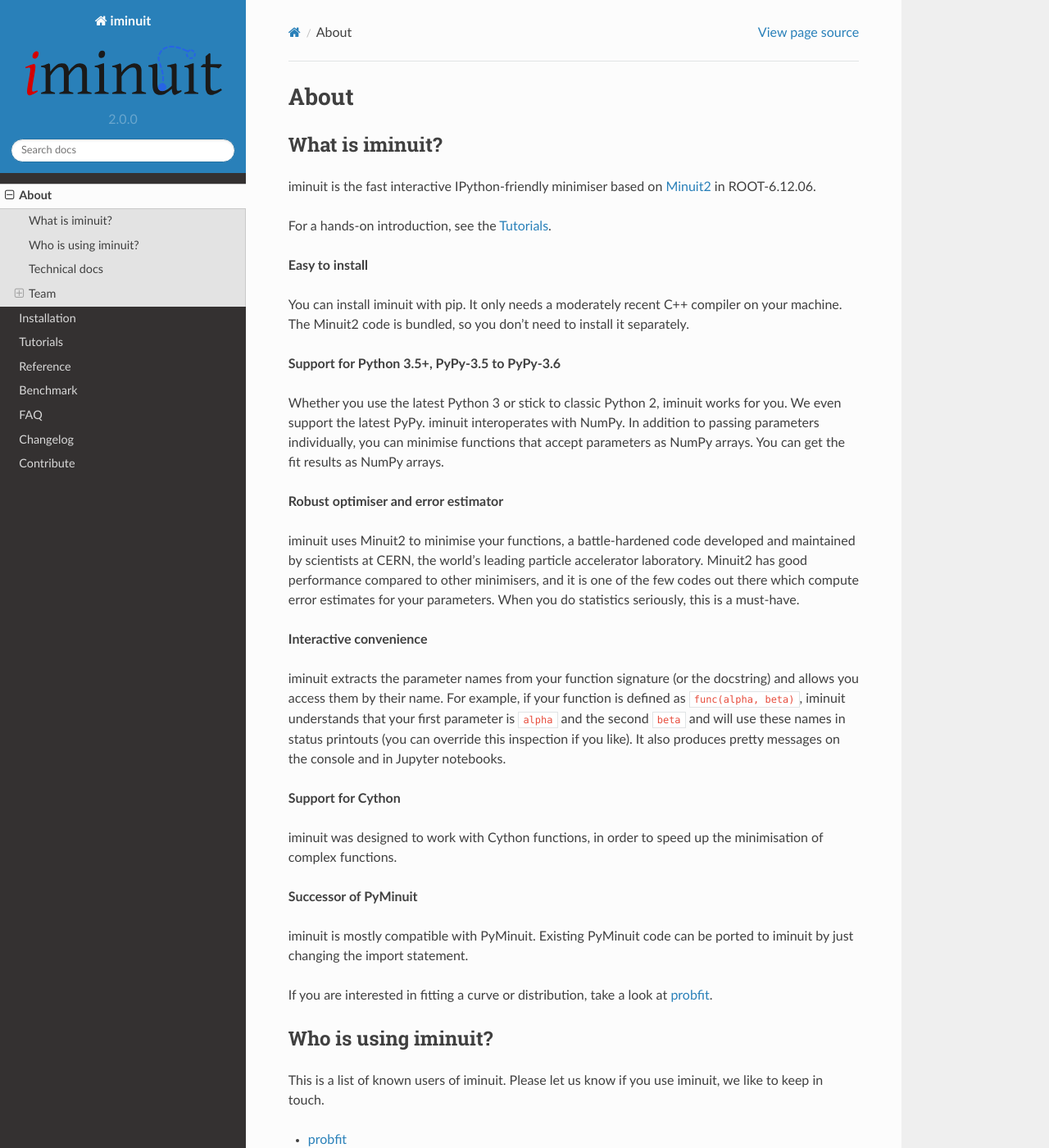
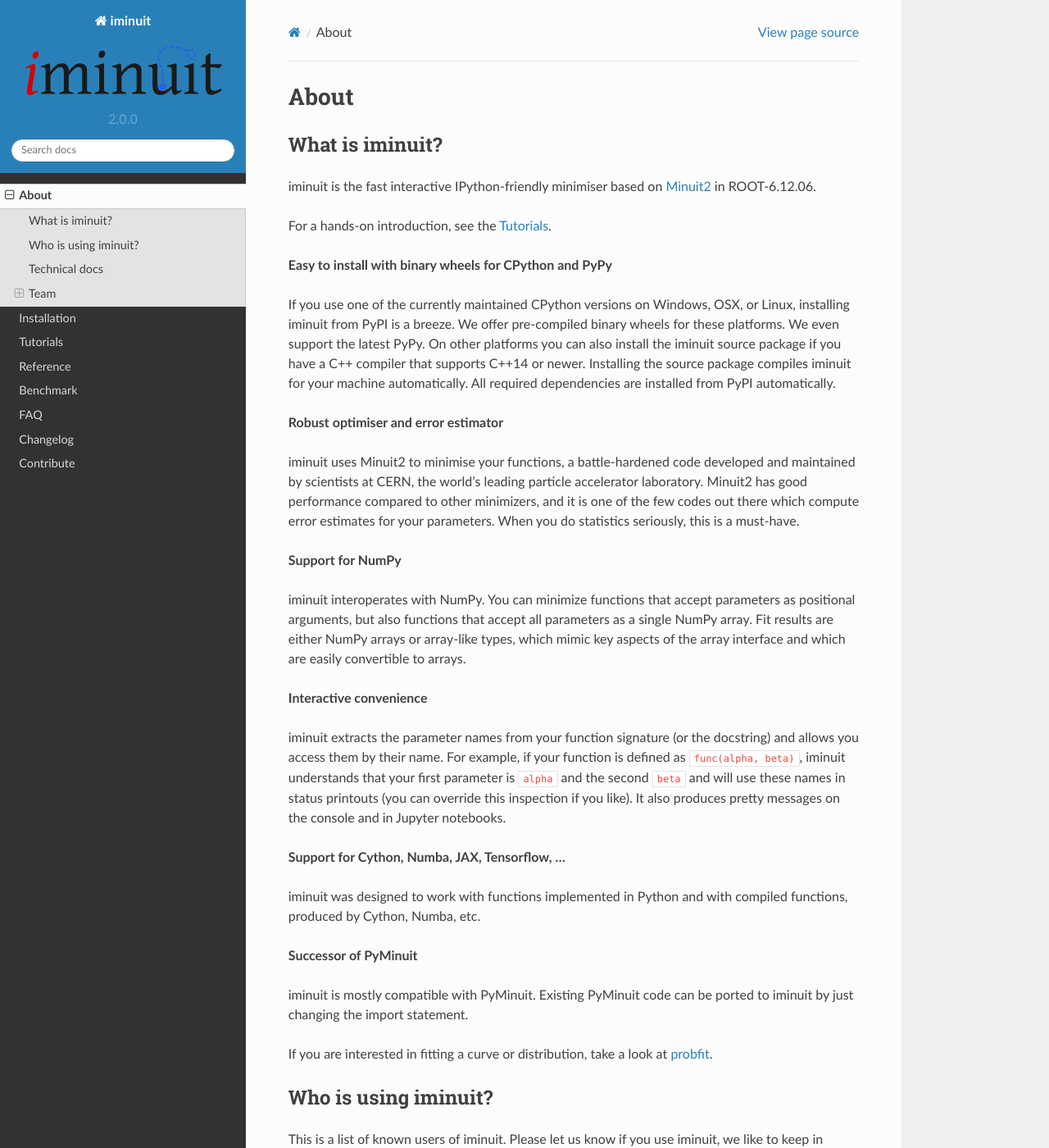
Before and after one commit to scikit-hep/iminuit, a Sphinx documentation site: the page built from doc/about.rst, in a window 1280 px wide and 1400 px high. Shown: the whole window at 82% size. Built offline with Sphinx 7.4.7 and the Read the Docs theme 2.0.0, drawn with Linux system fonts in a browser that asks for light colours.

```diff
--- a/doc/about.rst
+++ b/doc/about.rst
@@ -12,25 +12,25 @@
 
 For a hands-on introduction, see the :ref:`tutorials`.
 
-**Easy to install**
+**Easy to install with binary wheels for CPython and PyPy**
 
-You can install iminuit with pip. It only needs a moderately recent C++ compiler on your machine. The Minuit2 code is bundled, so you don't need to install it separately.
-
-**Support for Python 3.5+, PyPy-3.5 to PyPy-3.6**
-
-Whether you use the latest Python 3 or stick to classic Python 2, iminuit works for you. We even support the latest PyPy. iminuit interoperates with NumPy. In addition to passing parameters individually, you can minimise functions that accept parameters as NumPy arrays. You can get the fit results as NumPy arrays.
+If you use one of the currently maintained CPython versions on Windows, OSX, or Linux, installing iminuit from PyPI is a breeze. We offer pre-compiled binary wheels for these platforms. We even support the latest PyPy. On other platforms you can also install the iminuit source package if you have a C++ compiler that supports C++14 or newer. Installing the source package compiles iminuit for your machine automatically. All required dependencies are installed from PyPI automatically.
 
 **Robust optimiser and error estimator**
 
-iminuit uses Minuit2 to minimise your functions, a battle-hardened code developed and maintained by scientists at CERN, the world's leading particle accelerator laboratory. Minuit2 has good performance compared to other minimisers, and it is one of the few codes out there which compute error estimates for your parameters. When you do statistics seriously, this is a must-have.
+iminuit uses Minuit2 to minimise your functions, a battle-hardened code developed and maintained by scientists at CERN, the world's leading particle accelerator laboratory. Minuit2 has good performance compared to other minimizers, and it is one of the few codes out there which compute error estimates for your parameters. When you do statistics seriously, this is a must-have.
+
+**Support for NumPy**
+
+iminuit interoperates with NumPy. You can minimize functions that accept parameters as positional arguments, but also functions that accept all parameters as a single NumPy array. Fit results are either NumPy arrays or array-like types, which mimic key aspects of the array interface and which are easily convertible to arrays.
 
 **Interactive convenience**
 
 iminuit extracts the parameter names from your function signature (or the docstring) and allows you access them by their name. For example, if your function is defined as ``func(alpha, beta)``, iminuit understands that your first parameter is ``alpha`` and the second ``beta`` and will use these names in status printouts (you can override this inspection if you like). It also produces pretty messages on the console and in Jupyter notebooks.
 
-**Support for Cython**
+**Support for Cython, Numba, JAX, Tensorflow, ...**
 
-iminuit was designed to work with Cython functions, in order to speed up the minimisation of complex functions.
+iminuit was designed to work with functions implemented in Python and with compiled functions, produced by Cython, Numba, etc.
 
 **Successor of PyMinuit**
 
--- a/doc/changelog.rst
+++ b/doc/changelog.rst
@@ -7,7 +7,9 @@
 
 2.0 (???, 2020)
 -----------------
-This is a breaking change for iminuit. Interface that was deprecated in 1.x has been removed. In addition, breaking changes were made to the interface to arrive at a clean minimal state that is easy to learn and safe to use. Under the hood, Cython was replaced with pybind11 to generate the bindings to the C++ Minuit2 library. This simplified the code considerably (Cython is bad at generating correct C++ bindings, while it is a breeze with pybind11).
+This is a breaking change for iminuit. Interface that was deprecated in 1.x has been removed. In addition, breaking changes were made to the interface to arrive at a clean minimal state that is easier to learn, safer to use, and ready for the long-term future. **To keep existing scripts running, pin your major iminuit version to <2**, i.e. ``pip install 'iminuit<2'`` installs the 1.x series.
+
+Under the hood, Cython was replaced with pybind11 to generate the bindings to the C++ Minuit2 library. This simplified the code considerably (Cython is bad at generating correct C++ bindings, while it is a breeze with pybind11).
 
 Removed and changed interface (breaking changes)
 ~~~~~~~~~~~~~~~~~~~~~~~~~~~~~~~~~~~~~~~~~~~~~~~~
```
Also changed, not shown: README.rst (+12 -3 lines).
